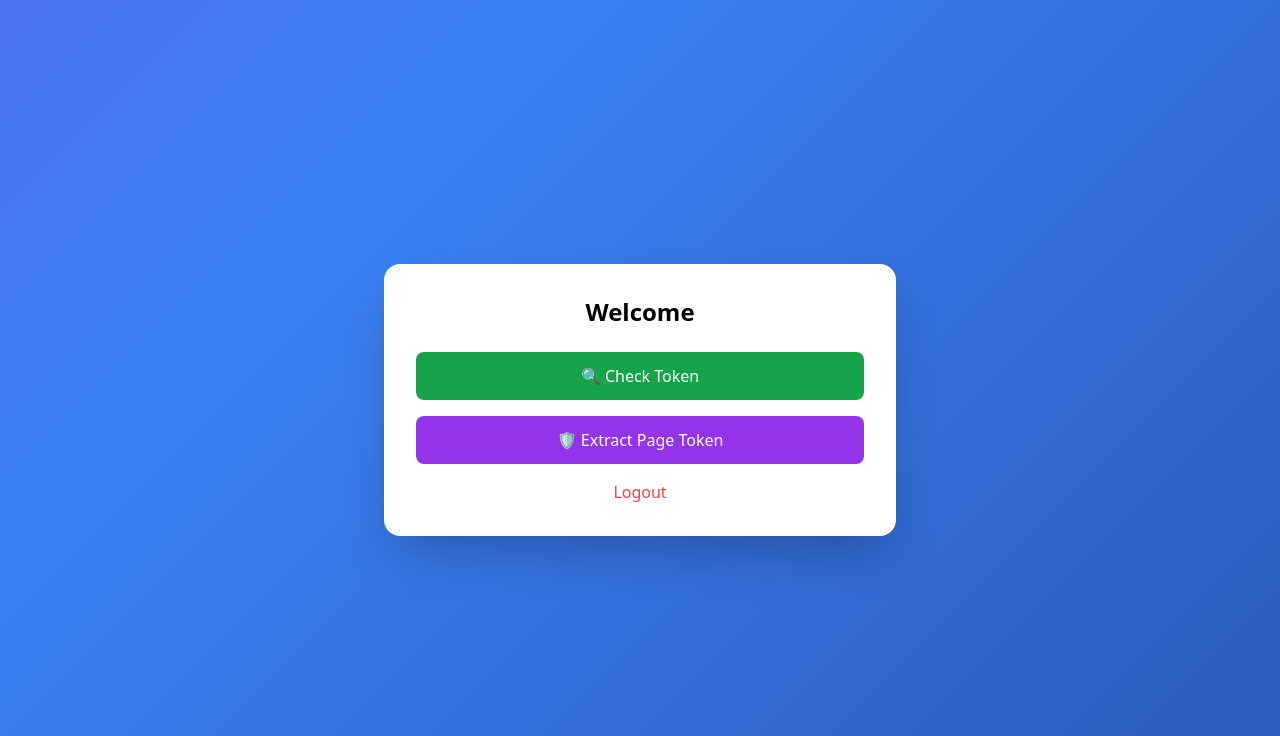
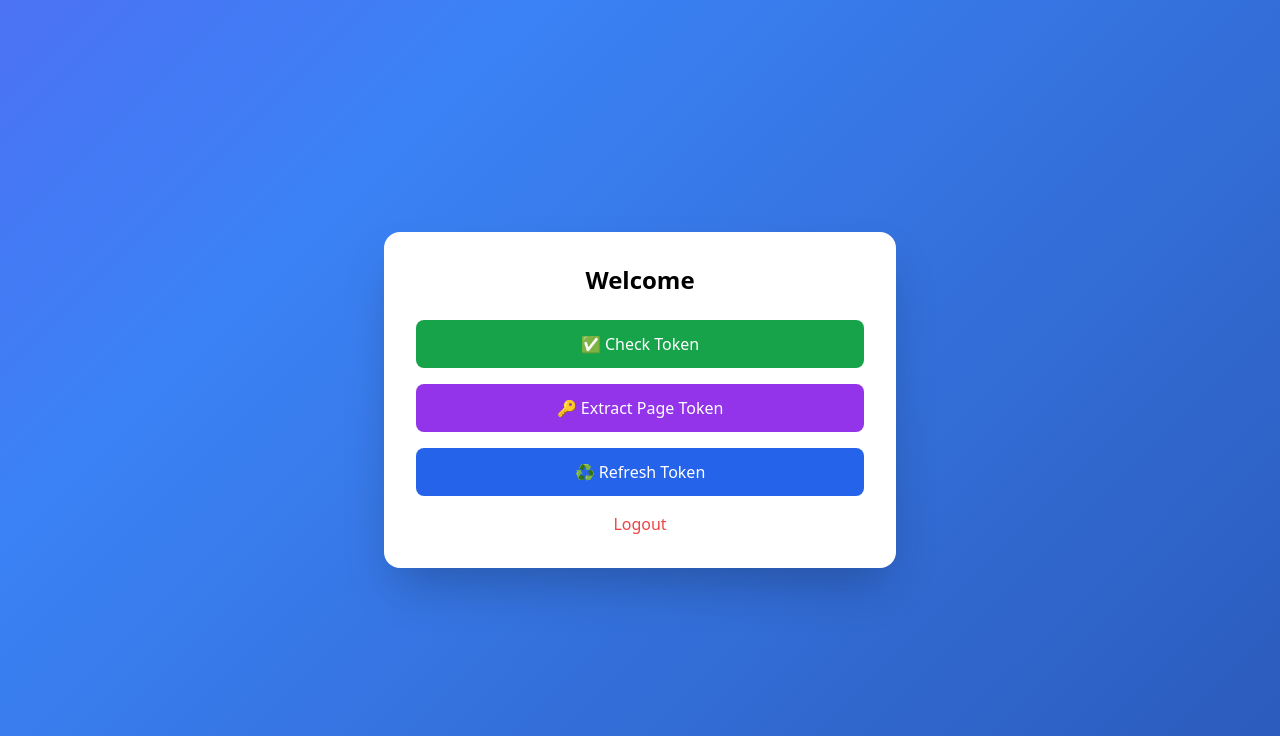
Before and after one commit to Legend-Xaryab/p4ge-7ookenx, a Flask app: page /dashboard in a window 1280 px wide. Shown: the top 736 px of the page. Run offline with Flask 3, Linux system fonts and the light colour scheme; the visitor is signed in with stand-in values (Sample User, id 1); some libraries are stand-ins or nearby versions.

Commit message:
Update dashboard.html

```diff
--- a/templates/dashboard.html
+++ b/templates/dashboard.html
@@ -4,10 +4,13 @@
 
 <div class="flex flex-col gap-4">
   <a href="{{ url_for('check_token') }}"
-     class="bg-green-600 text-white p-3 rounded-lg text-center hover:scale-105 transition">🔍 Check Token</a>
+     class="bg-green-600 text-white p-3 rounded-lg text-center hover:scale-105 transition">✅ Check Token</a>
 
   <a href="{{ url_for('extract_pages') }}"
-     class="bg-purple-600 text-white p-3 rounded-lg text-center hover:scale-105 transition">🛡️ Extract Page Token</a>
+     class="bg-purple-600 text-white p-3 rounded-lg text-center hover:scale-105 transition">🔑 Extract Page Token</a>
+
+  <a href="{{ url_for('refresh_token') }}"
+     class="bg-blue-600 text-white p-3 rounded-lg text-center hover:scale-105 transition">♻️ Refresh Token</a>
 
   <a href="{{ url_for('logout') }}"
      class="text-red-500 text-center hover:underline">Logout</a>
```
